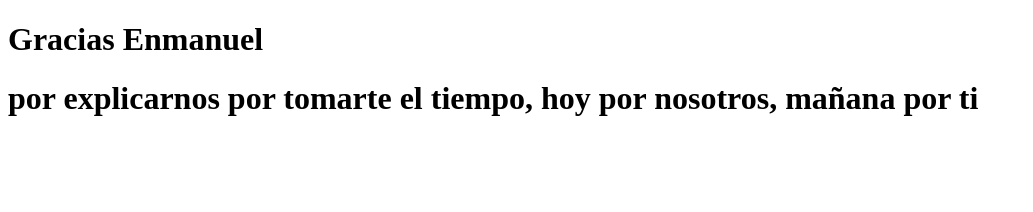
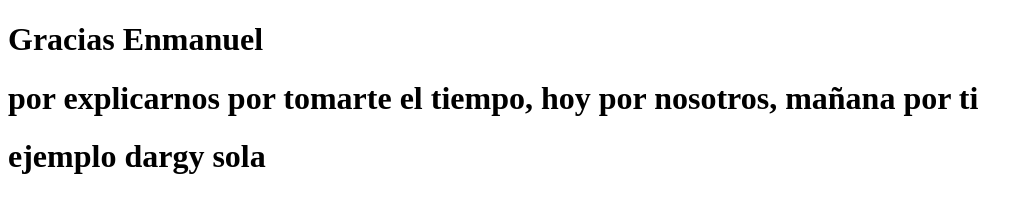
Before and after one commit to DargyJML/aprendiendogit, a plain HTML site: page index.html in a window 1280 px wide. Shown: the whole page, without its empty margins (0-1033 px from the left). Drawn offline with Linux system fonts and the light colour scheme.

Commit message:
dargy sola1

```diff
--- a/index.html
+++ b/index.html
@@ -13,6 +13,8 @@
     </h1>
     <h1>por explicarnos por tomarte el tiempo, hoy por nosotros, mañana por ti
     </h1>
+    <h1>ejemplo dargy sola
+    </h1>
 </body>
 
 </html>
```
